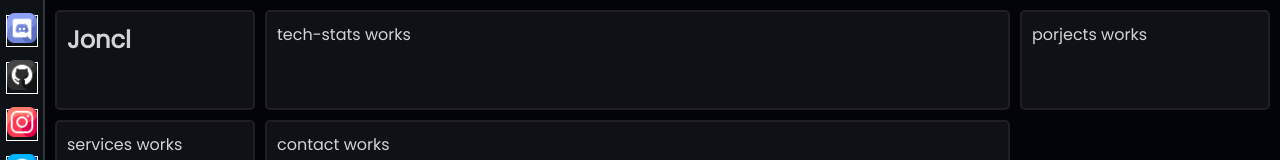
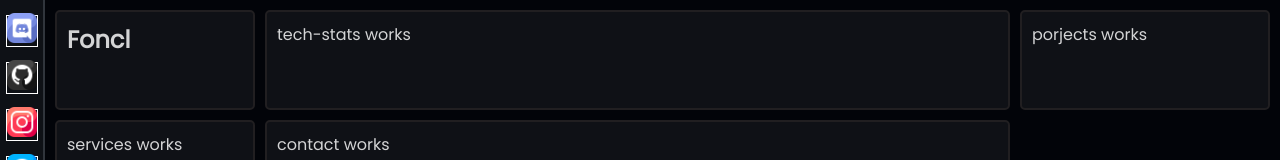
Before and after one commit to silenyJonas/joncl_port, an Angular app: page / in a window 1280 px wide. Shown: the top 160 px of the page. Built offline with nearby package versions, Linux system fonts and the light colour scheme.

Commit message:
test commit

```diff
--- a/src/app/main-content/info/info.component.html
+++ b/src/app/main-content/info/info.component.html
@@ -1,3 +1,3 @@
 <div class="component-main">
-    <h2>Joncl</h2>
+    <h2>Foncl</h2>
 </div>
```
